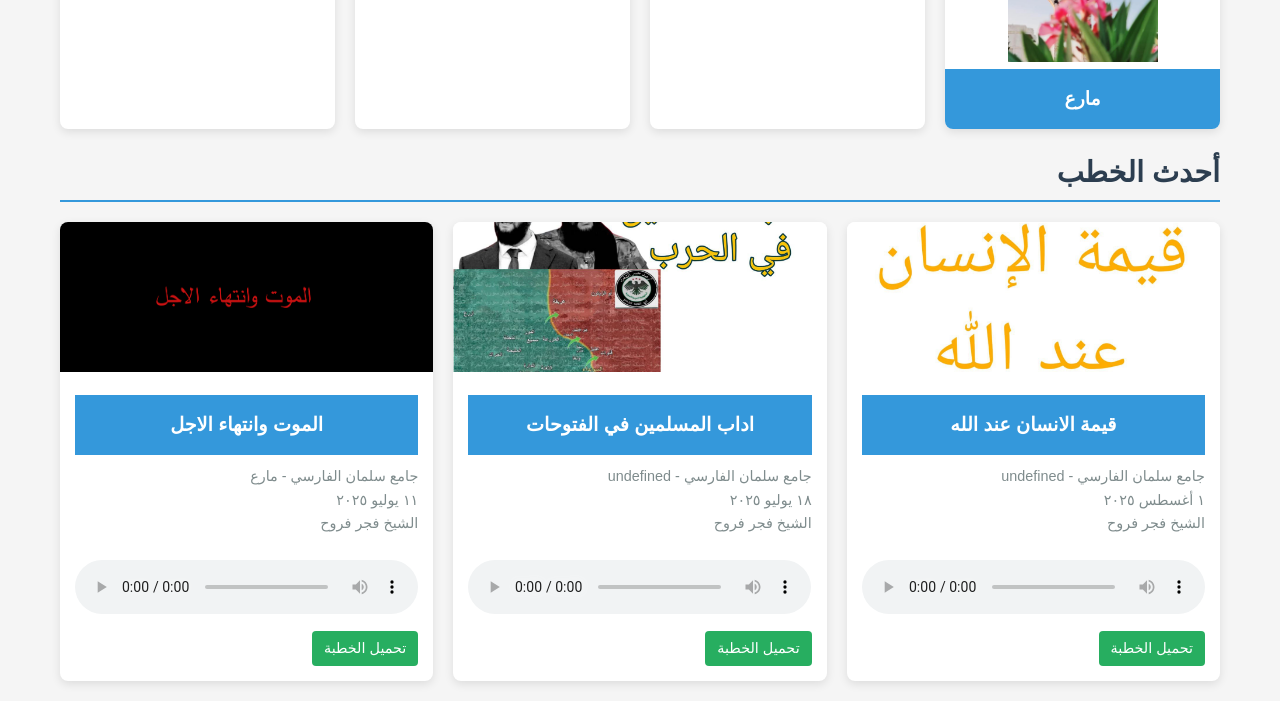
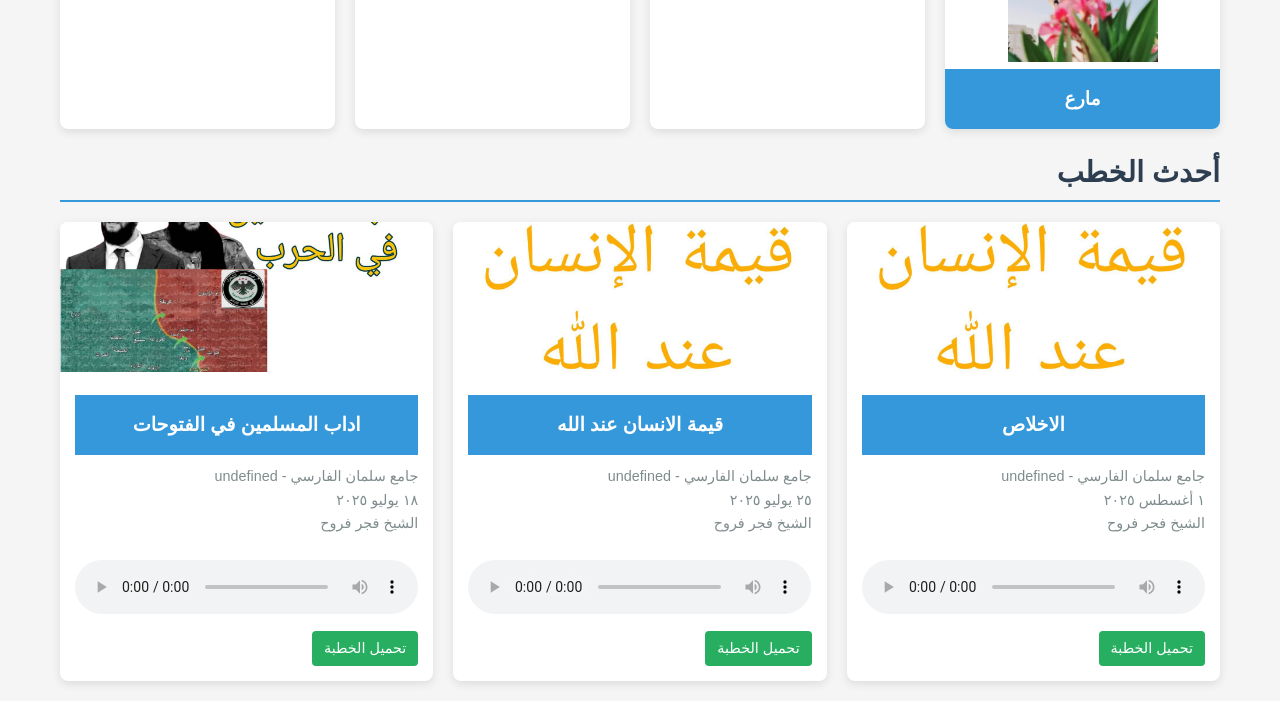
Before and after one commit to aboelfooz/hotab, a plain HTML site: page index.html in a window 1280 px wide. Shown: the part 369-1070 px from the top of the page. Drawn offline with Linux system fonts and the light colour scheme.

Commit message:
Update index.html

```diff
--- a/index.html
+++ b/index.html
@@ -254,9 +254,18 @@
                 id: 3,
                 title: "قيمة الانسان عند الله",
                 mosque: "جامع سلمان الفارسي ",
+                date: "2025-7-25",
+                image: "photo_2025-08-01_15-14-59.jpg",
+                audio: "صوت_٠٠٣_out.mp3",
+                speaker: "الشيخ فجر فروح"
+            },
+            {
+                id: 4,
+                title: "الاخلاص",
+                mosque: "جامع سلمان الفارسي ",
                 date: "2025-8-1",
                 image: "photo_2025-08-01_15-14-59.jpg",
-                audio: "صوت_٠٠٣_out.mp3",
+                audio: "freecompress-صوت ٠٠٤.mp3",
                 speaker: "الشيخ فجر فروح"
             },
 
```
